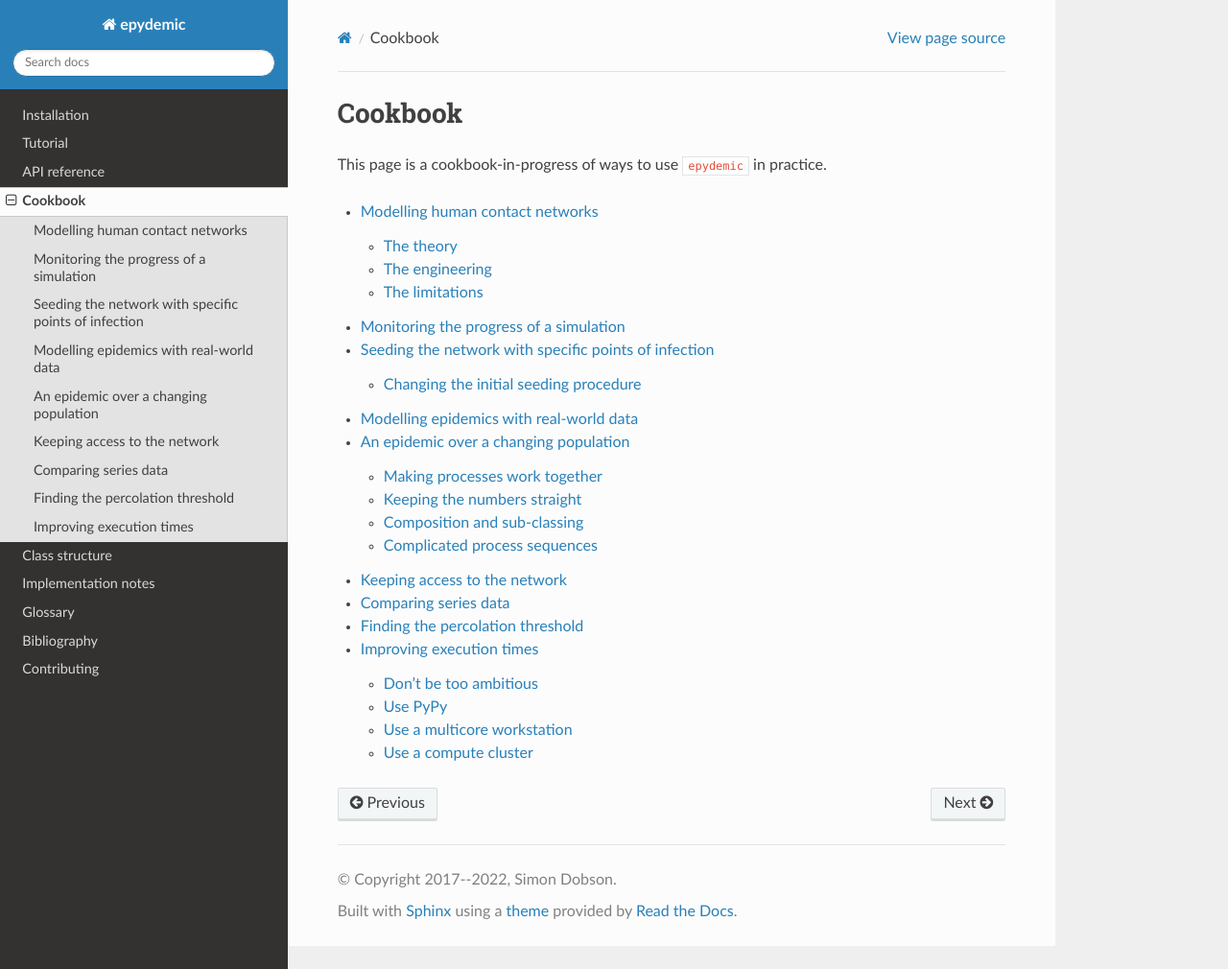
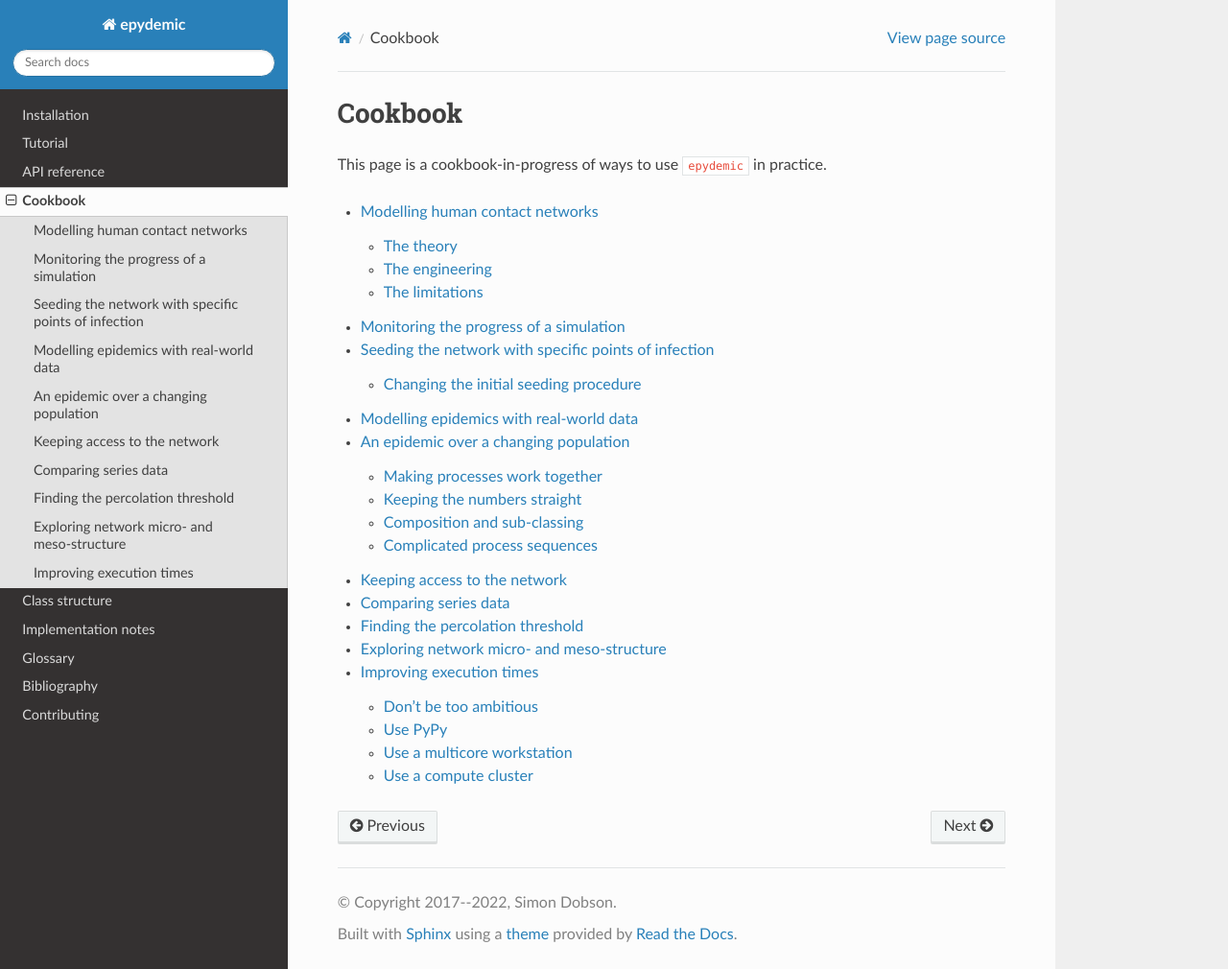
Before and after one commit to simoninireland/epydemic, a Sphinx documentation site: the page built from doc/cookbook.rst, in a window 1280 px wide and 1010 px high. Shown: the whole window at 96% size. Built offline with Sphinx 7.4.7 and the Read the Docs theme 2.0.0, drawn with Linux system fonts in a browser that asks for light colours; some of the changed lines change nothing that is shown.

Commit message:
Added mesostructure recipe

```diff
--- a/doc/cookbook.rst
+++ b/doc/cookbook.rst
@@ -14,4 +14,5 @@
     cookbook/keep-network.rst
     cookbook/compare-series.rst
     cookbook/percolation-threshold.rst
+    cookbook/mesostructure.rst
     cookbook/speed.rst
--- /dev/null
+++ b/doc/cookbook/mesostructure.rst
@@ -0,0 +1,140 @@
+.. _mesostructure:
+
+.. currentmodule:: epydemic
+
+Exploring network micro- and meso-structure
+===========================================
+
+**Problem**: You're interested in exploring how small-scale features
+of a network affect the way processes behave.
+
+**Solution**: So are we! We can use network generators to create
+ensembles of networks to draw from whose elements have the structures
+we want to explore.
+
+Many phenomena in network science are largely indifferent to the fine
+structure of the network over which they occur. For example, the
+degree distribution of nodes is enough to characterise the presence
+and location of an epidemic threshold. However, there are some
+assumptions made about the networks to which these general results
+apply. Typically they need to be selected randomly from an ensemble of
+possible networks with given characteristics. This sounds innocuous,
+but it hides a lot of fascinating behaviour.
+
+Suppose we take as out network ensemble to set of all networks with a
+Poisson degree distribution and given parameters for size and mean
+degree (:math:`N` and :math:`\langle k \rangle`). These are the ER networks, and
+can be generated by the :class:`ERNetwork` network generator which
+will return an element selected at random from the ensemble.
+
+However, some elements of the ensemble are special. We might get a
+network that happens to be bipartite, for example: the nodes are
+divided into two sub-sets, and all edges link a node in one to a node
+in the other. Or we might get a clustered network, where the edges
+form lots of triangles. These are both still an ER network, but
+they've got extra structure beyond what we expect. We refer to these
+extra properties as *microstructures* if they affect a very small
+number of nodes, or *mesostructures* if they're larger.
+
+The ensemble of possible ER networks is enormous, and if we select an
+element at random -- a *particular* ER network -- we're unlikely to
+get one that's clustered or bipartite. So a "typical element" of the
+ensemble won't exhibit these micro- or meso-structures.
+
+Nonetheless these networks can be fascinating in their own right. Lots
+of processes' behaviours are affected to some degree by the micro- and
+meso-structure. We know, for example, that clustered networks can have
+different percolation (and other) properties
+:cite:`ArbitraryClustering`. Such structure can also be more frequent
+in real-world networks than in random networks. A social network will
+typically be quite highly clustered, for example: two people are
+significantly more likely to be friends if they have a friend in
+common.
+
+It's obviously far better to create an ensemble of just the kind of
+networks you want rather than drawing from the more general ensemble
+and discarding networks that don't fit: the latter could be
+excruciatingly slow for rare networks.
+
+We can use a :class:`NetworkGenerator` to define ensembles of networks
+with the structures of interest. That way we're still creating a
+random network -- but one with the structures we want. These
+generators often require significant care to create.
+
+``epydemic`` has two examples of generators with mesostructure. Both
+were defined by Hebert-Dufresne and Allard
+:cite:`PercolationSmearedPhaseTransition` in their study of "smeared"
+phase transitions. They define two variants on the ER network:
+
+  1. a "core-periphery" network (:class:`CorePeripheryNetwork`)
+     where two ER networks, one (the core) more dense than the other
+     (the periphery), are attached together with a sparse set of
+     edges; and
+  2. a "modular" ER network (:class:`ModularNetwork`) consisting of a
+     dense "core" and some less dense "satellites", where each
+     satellite has exactly one edge connecting it to the core.
+
+These are described as "toy" networks, but they're actually anything
+but: they're exemplars of sub-ensembles of the ER networks that have
+fine structure (and in the case of the modular networks, extremely
+tenuous connectivity). They can thus be used to study the extremal
+behaviour of processes.
+
+As an example let's look at the core-periphery construction, a
+slightly simplified version of the :class:`CorePeripheryNetwork`
+class. For this class of network we want two ER networks with
+different sizes and edge densities, which we then combine into a
+single network and link together. The class defines four parameters
+for the sizes and densities of the core and periphery. It then
+overrides the ``_generate`` method to construct the network:
+
+.. code-block:: python
+
+   def _generate(self, params: Dict[str, Any]) -> Graph:
+       # generate the core network
+       N_core = params[self.N_core]
+       phi_core = params[self.PHI_per]
+       g_core = fast_gnp_random_graph(N_core, phi_core)
+
+       # generate the periphery network
+       N_per = params[self.N_per]
+       phi_per = params[self.PHI_per]
+       g_per = fast_gnp_random_graph(N_per, phi_per)
+
+       # relabel the nodes into a single sequence
+       g_core = convert_node_labels_to_integers(g_core, first_label=0)
+       g_per = convert_node_labels_to_integers(g_per, first_label=N_core)
+
+       # form both networks into a a single network, currently disconnected
+       g = compose(g_core, g_per)
+
+       # join the periphery to the core using the same density
+       # as within the periphery itself
+       for n in g_core.nodes():
+	  for m in g_per.nodes():
+	     if rng.random() <= phi_per:
+		g.add_edge(n, m)             # edges added to composed network
+
+       # restrict to the LCC
+       lcc = g.subgraph(max(connected_components(g), key=len)).copy()
+       lcc = convert_node_labels_to_integers(lcc, first_label=0)
+
+       return lcc
+
+The core and periphery ER networks are first generated independently
+using ``networkx``. (We could have used :class:`ERNetwork` instead, of
+course.) This will result in two networks with overlapping labels, so
+we re-label them into a common sequence, then use ``networkx``'s
+``compose`` function to join them together. This yields a network with
+two disconnected sub-networks: we then look at each possible edge
+between the two and add each edge with the same probability as we used
+to construct the peripheral network. Finally we remove any
+disconnected sub-networks and tidy-up the labels.
+
+The important point here is that we have a very clear idea of the
+description of the ensemble we're interested in, which we can then
+transcribe directly into code as a network generator: a network
+generator simply samples the ensemble of networks it defines. We can
+easily define unit tests to make sure that the networks we generate
+have the topological properties we want. In this case that might
+include checking that the numbers of nodes and edges are as expected.
```
